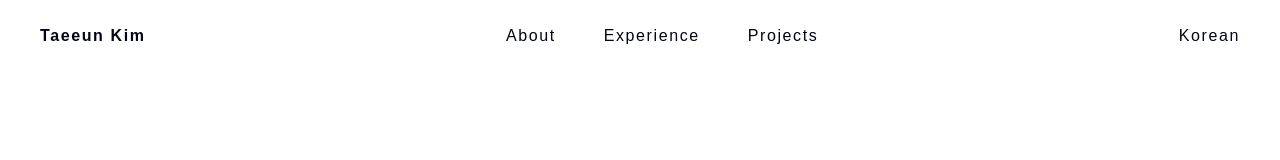
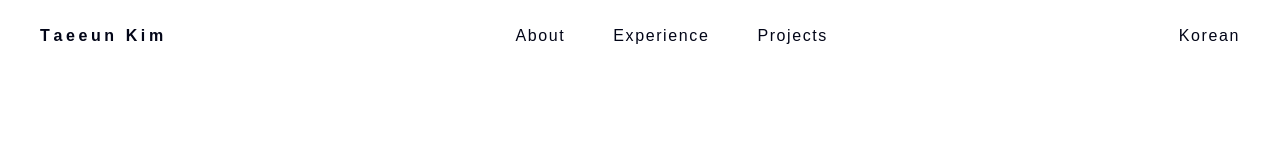
Before and after one commit to esunn0412/taeeun-v1, a Next.js app: page / in a window 1280 px wide. Shown: the top 160 px of the page. Built offline with nearby package versions, Linux system fonts and the light colour scheme; a web font is replaced by a local one.

Commit message:
navbar animations and hover effect

```diff
--- a/src/app/page.tsx
+++ b/src/app/page.tsx
@@ -3,9 +3,30 @@
 import Navbar from "@/components/Navbar";
 import { About, Experience, Projects } from "@/components/sections";
 import Divider from "@/components/ui/Divider";
-import { useEffect } from "react";
+import { useEffect, useRef } from "react";
 
 export default function Home() {
+  const lastScroll = useRef(0);
+  useEffect(() => {
+    const navbar = document.querySelector("nav");
+
+    const handleScroll = () => {
+      const currentScroll = window.scrollY;
+      if (currentScroll > lastScroll.current && navbar) {
+        navbar.style.transform = "translateY(-100%)";
+      } else if (navbar) {
+        navbar.style.transform = "translateY(0)";
+      }
+      lastScroll.current = currentScroll;
+    };
+
+    window.addEventListener("scroll", handleScroll);
+
+    return () => {
+      window.removeEventListener("scroll", handleScroll);
+    };
+  }, []);
+
   useEffect(() => {
     // Create cursor element
     const cursor = document.createElement("div");
--- a/src/components/Navbar.tsx
+++ b/src/components/Navbar.tsx
@@ -1,17 +1,31 @@
 const Navbar = () => {
   return (
-    <nav className="tracking-widest flex justify-between items-center py-6 px-10 fixed top-0 left-0 right-0 z-50 bg-opacity-90 backdrop-blur-sm">
-      <a className="cursor-pointer font-bold" href="#">
-        Taeeun Kim
+    <nav className="transform-all duration-300 ease-in-out tracking-widest flex justify-between items-center py-6 px-10 fixed top-0 left-0 right-0 z-50 backdrop-blur-sm">
+      <a
+        href="#"
+        className="cursor-pointer font-bold flex space-x-0.5 group transition-transform duration-200 ease-out hover:scale-105"
+      >
+        {"Taeeun Kim".split("").map((char, i) => (
+          <span
+            key={i}
+            className="inline-block transition-colors duration-200 ease out group-hover:text-[var(--highlight)]"
+            style={{
+              transitionDelay: `${i * 50}ms`,
+            }}
+          >
+            {char === " " ? "\u00A0" : char}
+          </span>
+        ))}
       </a>
+
       <div className="cursor-pointer flex gap-12">
-        <a className="hover:text-gray-400" href="#">
+        <a className="hover:text-[var(--highlight)]" href="#">
           About
         </a>
-        <a className="hover:text-gray-400" href="#experience">
+        <a className="hover:text-[var(--highlight)]" href="#experience">
           Experience
         </a>
-        <a className="hover:text-gray-400" href="#projects">
+        <a className="hover:text-[var(--highlight)]" href="#projects">
           Projects
         </a>
       </div>
```
